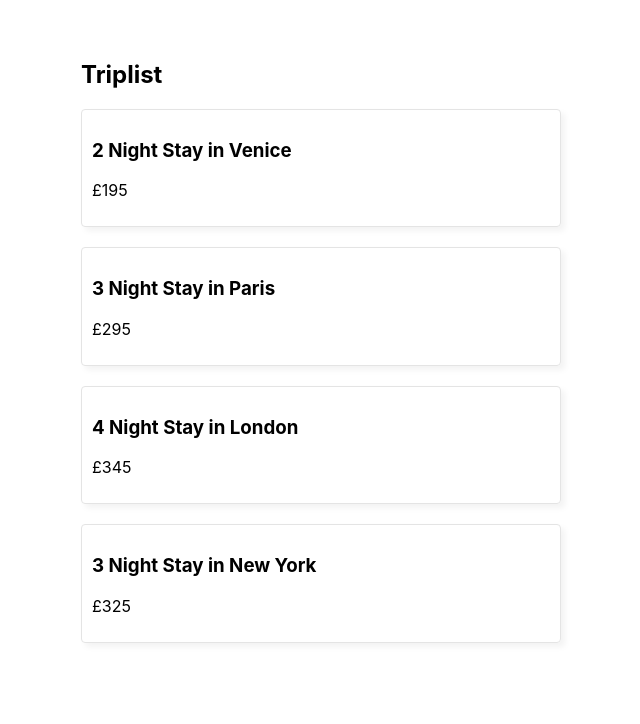
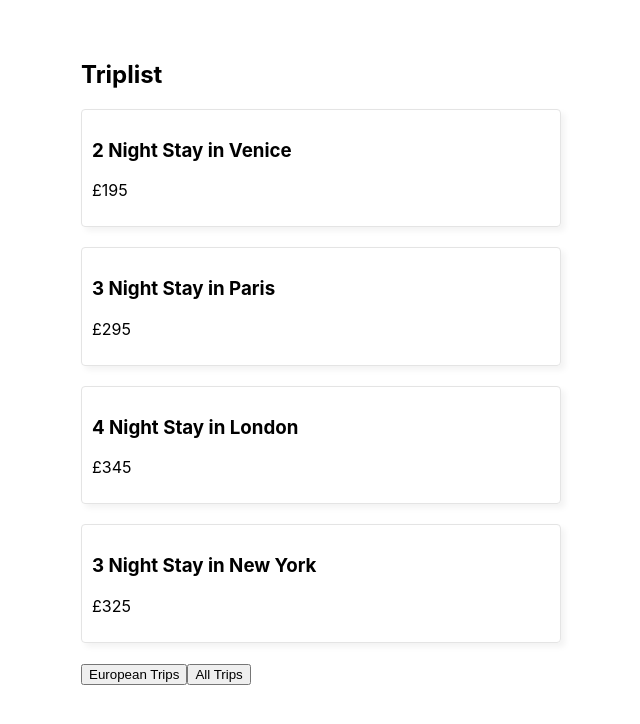
Before and after one commit to DarrylLeRoux/NetNinja_React, a React (Create React App) app in the folder tripago/: page / in a window 1280 px wide. Shown: the top 724 px of the page, without its empty margins (319-959 px from the left). Built offline with nearby package versions, Linux system fonts and the light colour scheme; data requests are answered from the project's data file.

Commit message:
Added a filter with url end points for the trips

```diff
--- a/tripago/data/db.json
+++ b/tripago/data/db.json
@@ -3,22 +3,26 @@
     {
       "title": "2 Night Stay in Venice",
       "price": "£195",
-      "id": 1262727
+      "id": 1262727,
+      "loc": "europe"
     },
     {
       "title": "3 Night Stay in Paris",
       "price": "£295",
-      "id": 1222333
+      "id": 1222333,
+      "loc": "europe"
     },
     {
       "title": "4 Night Stay in London",
       "price": "£345",
-      "id": 12111112727
+      "id": 12111112727,
+      "loc": "europe"
     },
     {
       "title": "3 Night Stay in New York",
       "price": "£325",
-      "id": 11233345555
+      "id": 11233345555,
+      "loc": "america"
     }
   ]
 }
--- a/tripago/src/components/Triplist.js
+++ b/tripago/src/components/Triplist.js
@@ -6,12 +6,13 @@ import "./Triplist.css";
 
 const Triplist = () => {
   const [trips, setTrips] = useState([]);
+  const [url, setUrl] = useState("http://localhost:3000/trips");
 
   useEffect(() => {
-    fetch("http://localhost:3000/trips")
+    fetch(url)
       .then((response) => response.json())
       .then((json) => setTrips(json));
-  }, []);
+  }, [url]);
 
   return (
     <div className="trip-list">
@@ -26,6 +27,16 @@ const Triplist = () => {
           );
         })}
       </ul>
+      <div className="filters">
+        <button
+          onClick={() => setUrl("http://localhost:3000/trips?loc=europe")}
+        >
+          European Trips
+        </button>
+        <button onClick={() => setUrl("http://localhost:3000/trips")}>
+          All Trips
+        </button>
+      </div>
     </div>
   );
 };
```
